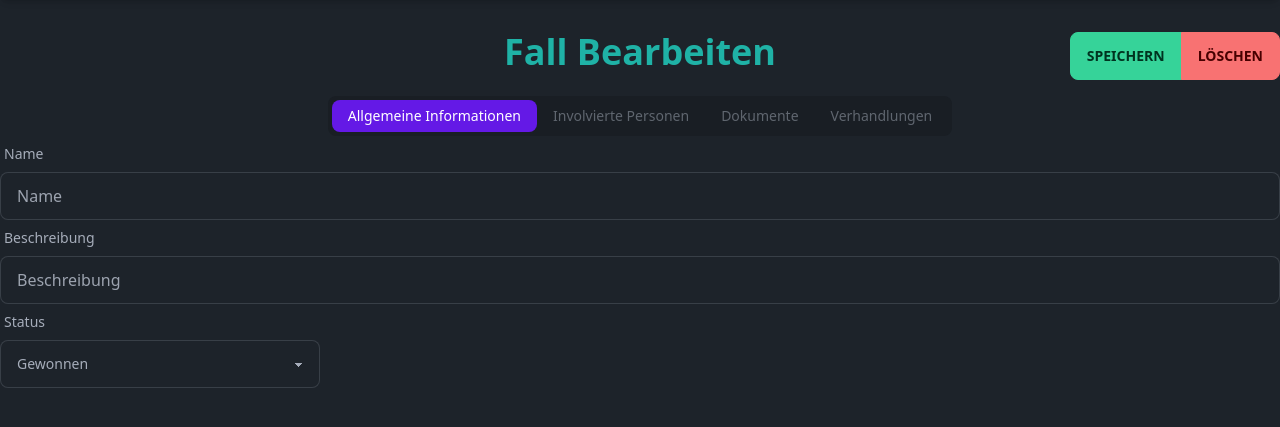
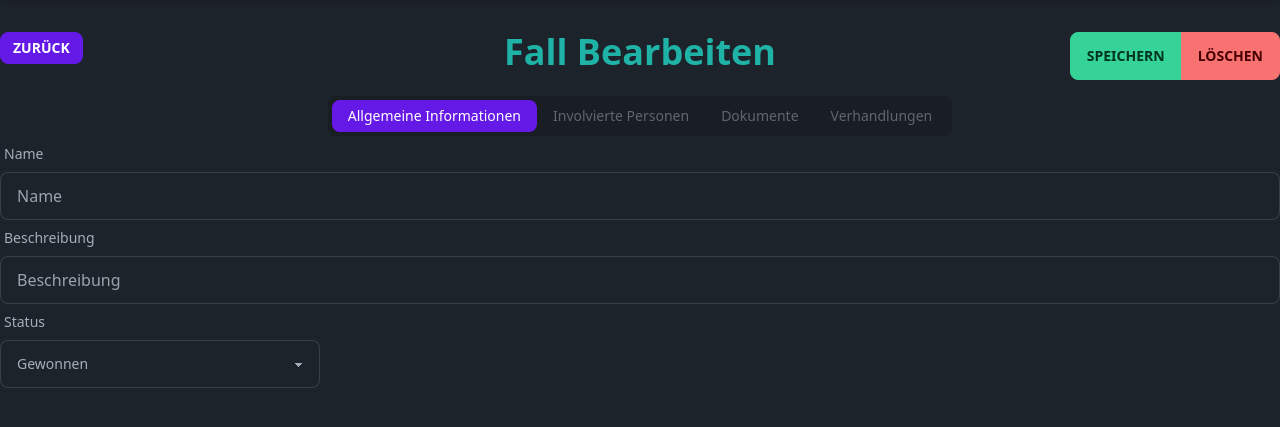
Before and after one commit to bigomato/client-management, a Flask app: template app/templates/edit_case_datail.html in a window 1280 px wide. Shown: the part 96-523 px from the top of the page. Run offline with Flask 3, Linux system fonts and the light colour scheme; the template is opened without the code that fills it: values that come from a table or form of the project are taken from there, others are empty; some libraries are stand-ins or nearby versions.

Commit message:
Added back button from case edit to case

```diff
--- a/app/templates/edit_case.html
+++ b/app/templates/edit_case.html
@@ -8,6 +8,7 @@
 <form action="" method="POST" enctype="multipart/form-data">
     <div class="grid grid-cols-3">
         <div>
+            <a class="btn btn-primary btn-sm" href="{{ url_for('cases.case', case_id=case.id) }}">Zurück</a>
         </div>
         <div>
             <div class="text-4xl font-bold text-accent text-center">
```
